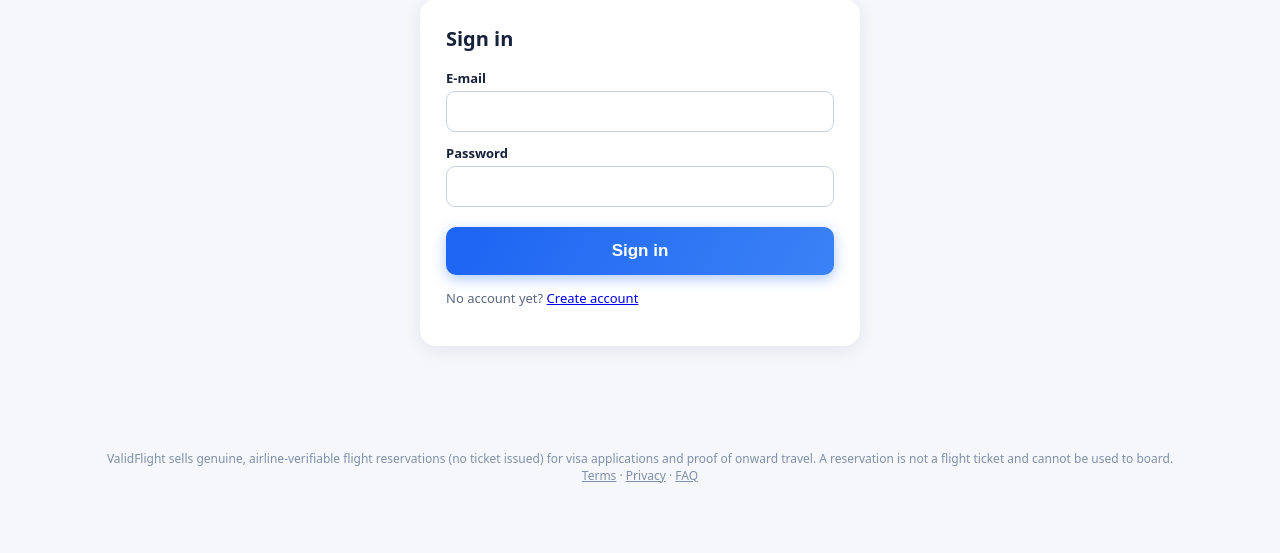
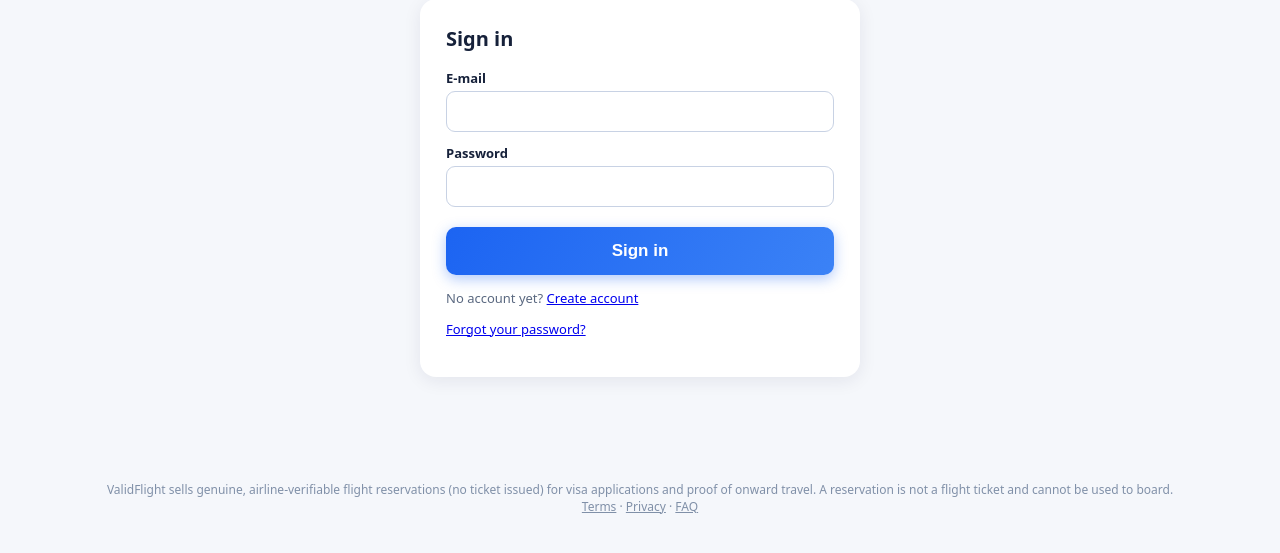
Before and after one commit to JoeBlackino80/TMB, a FastAPI app: page /login in a window 1280 px wide. Shown: the part 103-656 px from the top of the page. Run offline with FastAPI, Linux system fonts and the light colour scheme.

Commit message:
Reset hesla: /forgot + /reset s podpísaným tokenom (platnosť 2h)
- e-mail s odkazom na reset (EN/ES UI), token podpísaný SECRET
- nové heslo musí spĺňať policy; živý checklist pravidiel
- proti user-enumeration: rovnaká odpoveď pre existujúci aj neexistujúci e-mail
- rate-limit /forgot 5/h + honeypot

Co-Authored-By: Claude Fable 5 <noreply@anthropic.com>
Claude-Session: https://claude.ai/code/session_01Cew4FBZqxAVDYk2wY8WUcn

```diff
--- a/onward/app.py
+++ b/onward/app.py
@@ -14,6 +14,7 @@ Bez STRIPE_LINK_ONWARD (vývoj/test) sa objednávka rezervuje hneď po
 odoslaní formulára — s Duffel test kľúčom vznikajú fiktívne rezervácie.
 """
 
+import base64
 import hashlib
 import hmac
 import json
@@ -27,7 +28,7 @@ from fastapi import FastAPI, Form, Request
 from fastapi.responses import FileResponse, RedirectResponse, Response
 from fastapi.templating import Jinja2Templates
 
-from . import auth, booking, crypto, i18n, pdf, security
+from . import auth, booking, crypto, i18n, mailer, pdf, security
 from .store import Orders
 
 BRAND = os.environ.get("ONWARD_BRAND", "ValidFlight")
@@ -85,6 +86,33 @@ def _sign(value: str) -> str:
 
 def _session_cookie(user_id: int) -> str:
     return f"{user_id}.{_sign(str(user_id))}"
+
+
+def _make_token(purpose: str, user_id: int, hours: int = 2) -> str:
+    payload = f"{purpose}|{user_id}|{int(time.time()) + hours * 3600}"
+    sig = hmac.new(SECRET.encode(), payload.encode(), hashlib.sha256).hexdigest()[:40]
+    return base64.urlsafe_b64encode(f"{payload}|{sig}".encode()).decode()
+
+
+def _check_token(purpose: str, token: str):
+    """Vráti user_id, alebo None (zlý podpis / iný účel / vypršané)."""
+    try:
+        payload = base64.urlsafe_b64decode(token.encode()).decode()
+        p, uid, exp, sig = payload.split("|")
+        expected = hmac.new(SECRET.encode(), f"{p}|{uid}|{exp}".encode(),
+                            hashlib.sha256).hexdigest()[:40]
+        if p != purpose or not hmac.compare_digest(expected, sig):
+            return None
+        if int(exp) < time.time():
+            return None
+        return int(uid)
+    except Exception:
+        return None
+
+
+def _base_url(request: Request) -> str:
+    return (os.environ.get("ONWARD_BASE_URL", "").rstrip("/")
+            or str(request.base_url).rstrip("/"))
 
 
 def current_user(request: Request):
@@ -217,6 +245,62 @@ def logout():
     resp = _redirect("/")
     resp.delete_cookie("session")
     return resp
+
+
+@app.get("/forgot")
+def forgot_form(request: Request):
+    return _render(request, "forgot.html")
+
+
+@app.post("/forgot")
+def forgot(request: Request, email: str = Form(...), website: str = Form("")):
+    ip = security.client_ip(request)
+    if security.honeypot_tripped(website):
+        return _redirect("/forgot")
+    if not security.rate_limited(f"forgot:{ip}", limit=5, window_s=3600):
+        store = Orders()
+        try:
+            user = store.user_by_email(email)
+        finally:
+            store.close()
+        if user:
+            token = _make_token("reset", user["id"])
+            link = f"{_base_url(request)}/reset?token={token}"
+            mailer.send(
+                user["email"], f"{BRAND}: password reset",
+                f"To reset your {BRAND} password, open this link (valid 2 hours):\n\n"
+                f"{link}\n\nIf you didn't request this, ignore this e-mail.",
+                f"<p>To reset your {BRAND} password, click below (valid 2 hours):</p>"
+                f"<p><a href='{link}'>Reset my password</a></p>"
+                f"<p style='font-size:12px;color:#667'>If you didn't request this,"
+                f" ignore this e-mail.</p>")
+    # vždy rovnaká odpoveď — nezradíme, či e-mail existuje (proti enumerácii)
+    return _render(request, "forgot.html", sent=True)
+
+
+@app.get("/reset")
+def reset_form(request: Request, token: str = ""):
+    if not _check_token("reset", token):
+        return _render(request, "message.html", heading="Invalid or expired link",
+                       lines=["Please request a new password reset."], back="/forgot")
+    return _render(request, "reset.html", token=token)
+
+
+@app.post("/reset")
+def reset(request: Request, token: str = Form(...), password: str = Form(...)):
+    uid = _check_token("reset", token)
+    if not uid:
+        return _render(request, "message.html", heading="Invalid or expired link",
+                       lines=["Please request a new password reset."], back="/forgot")
+    if problem := auth.password_problem(password):
+        return _render(request, "reset.html", token=token, err=problem)
+    store = Orders()
+    try:
+        store.set_user_password(uid, auth.hash_password(password))
+    finally:
+        store.close()
+    return _render(request, "message.html", heading="Password changed",
+                   lines=["You can now sign in with your new password."], back="/login")
 
 
 @app.get("/account")
--- a/onward/i18n.py
+++ b/onward/i18n.py
@@ -13,6 +13,13 @@ STRINGS = {
         "email_lbl": "E-mail", "password_lbl": "Password", "min8": "min. 8 characters",
         "login_btn": "Sign in", "register_btn": "Create account",
         "no_account": "No account yet?", "have_account": "Already have an account?",
+        "forgot_link": "Forgot your password?",
+        "forgot_title": "Reset your password",
+        "forgot_text": "Enter your account e-mail and we'll send you a reset link.",
+        "forgot_btn": "Send reset link",
+        "forgot_sent": "If an account exists for that e-mail, a reset link is on its way.",
+        "reset_title": "Set a new password", "new_password": "New password",
+        "reset_btn": "Change password",
         "account_title": "My account", "order_history": "Order history",
         "th_date": "Date", "th_status": "Status", "view": "View",
         "no_orders": "No orders yet.",
@@ -160,6 +167,13 @@ a verifiable reservation, you get a full refund — no questions asked. See
         "email_lbl": "E-mail", "password_lbl": "Contraseña", "min8": "mín. 8 caracteres",
         "login_btn": "Entrar", "register_btn": "Crear cuenta",
         "no_account": "¿Aún no tienes cuenta?", "have_account": "¿Ya tienes cuenta?",
+        "forgot_link": "¿Olvidaste tu contraseña?",
+        "forgot_title": "Restablecer contraseña",
+        "forgot_text": "Introduce el e-mail de tu cuenta y te enviaremos un enlace.",
+        "forgot_btn": "Enviar enlace",
+        "forgot_sent": "Si existe una cuenta con ese e-mail, el enlace va en camino.",
+        "reset_title": "Nueva contraseña", "new_password": "Nueva contraseña",
+        "reset_btn": "Cambiar contraseña",
         "account_title": "Mi cuenta", "order_history": "Historial de pedidos",
         "th_date": "Fecha", "th_status": "Estado", "view": "Ver",
         "no_orders": "Aún no hay pedidos.",
--- a/onward/store.py
+++ b/onward/store.py
@@ -119,6 +119,11 @@ class Orders:
     def user_by_id(self, user_id: int) -> sqlite3.Row | None:
         return self.conn.execute("SELECT * FROM users WHERE id=?", (user_id,)).fetchone()
 
+    def set_user_password(self, user_id: int, password_hash: str):
+        self.conn.execute("UPDATE users SET password_hash=? WHERE id=?",
+                          (password_hash, user_id))
+        self.conn.commit()
+
     def orders_for_user(self, user_id: int) -> list[sqlite3.Row]:
         return self.conn.execute(
             "SELECT * FROM orders WHERE user_id=? ORDER BY id DESC", (user_id,)).fetchall()
--- a/onward/templates/login.html
+++ b/onward/templates/login.html
@@ -17,5 +17,6 @@
   </form>
   <p class="note" style="margin-top:14px">{{ t['no_account'] }}
     <a href="/register{% if next %}?next={{ next }}{% endif %}">{{ t['register_btn'] }}</a></p>
+  <p class="note"><a href="/forgot">{{ t['forgot_link'] }}</a></p>
 </div>
 {% endblock %}
```
Also changed, not shown: onward/templates/forgot.html (added, +20 -0 lines), onward/templates/reset.html (added, +34 -0 lines), tests/test_onward.py (+40 -0 lines).
